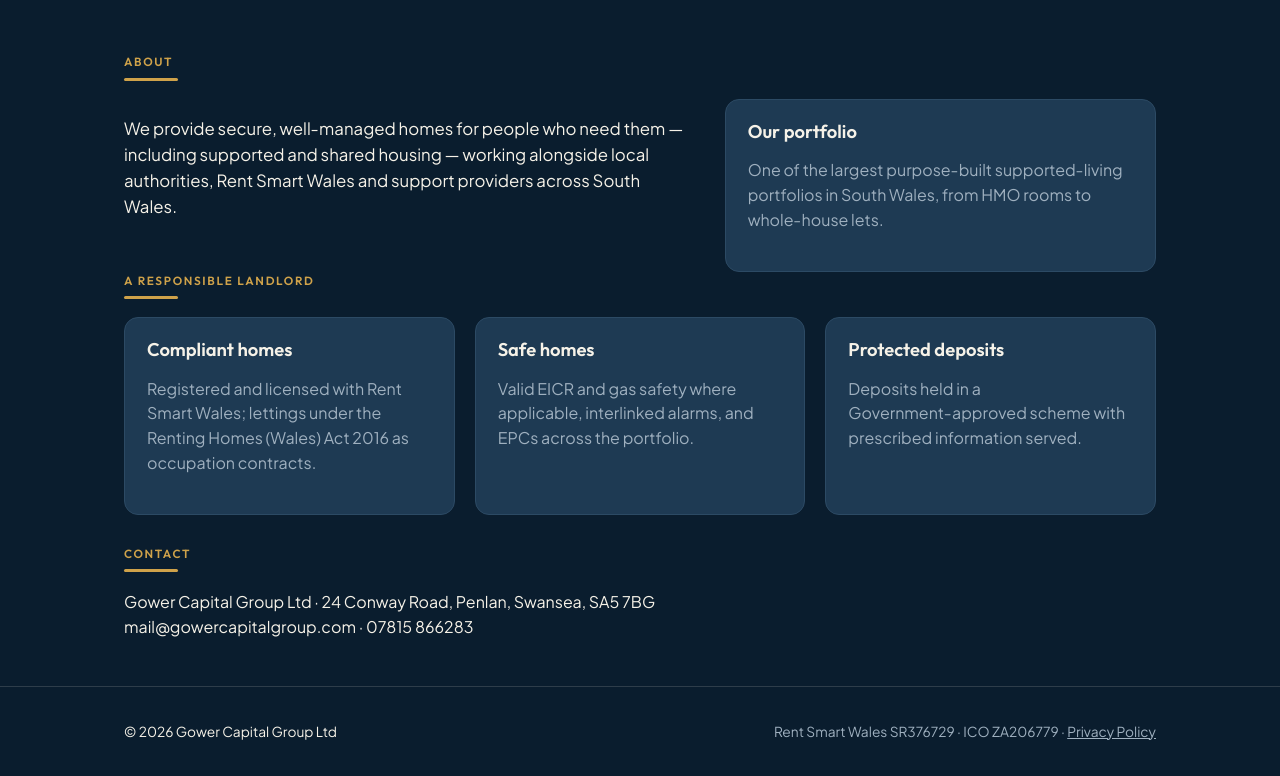
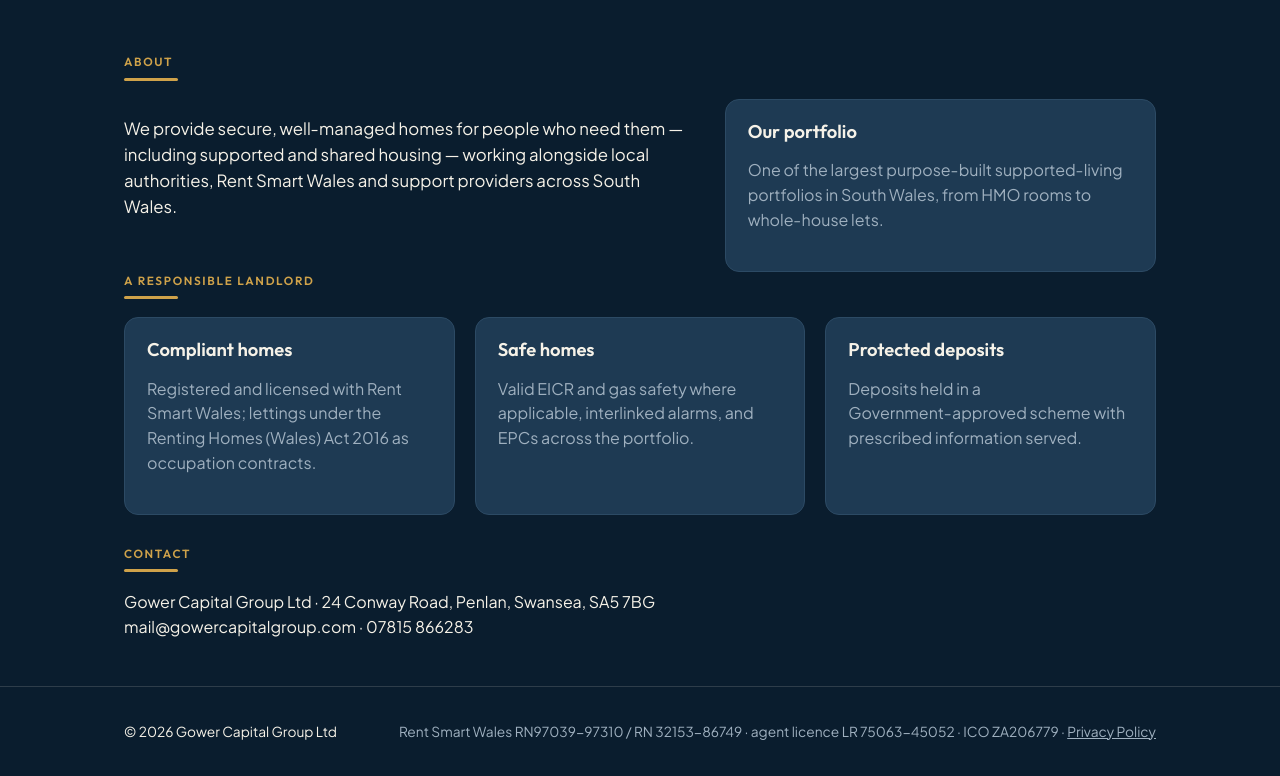
Before and after one commit to alexobrien1/Gower, a website: page public/capital/index.html in a window 1280 px wide. Shown: the part 404-1180 px from the top of the page. Drawn offline with Linux system fonts and the light colour scheme.

Commit message:
Add files via upload

```diff
--- a/public/capital/index.html
+++ b/public/capital/index.html
@@ -45,7 +45,7 @@
   </section></div>
   <footer class="site"><div class="wrap footer-grid">
     <span>© 2026 Gower Capital Group Ltd</span>
-    <span class="muted">Rent Smart Wales SR376729 · ICO ZA206779 · <a href="/privacy" style="color:inherit">Privacy Policy</a></span>
+    <span class="muted">Rent Smart Wales RN97039-97310 / RN 32153-86749 · agent licence LR 75063-45052 · ICO ZA206779 · <a href="/privacy" style="color:inherit">Privacy Policy</a></span>
   </div></footer>
 <script>document.querySelectorAll('[data-apply]').forEach(function(a){var p=location.pathname;a.href=p.indexOf('/capital')===0?'/capital/apply':p.indexOf('/living')===0?'/living/apply':'/apply';});</script>
 </body>
```
